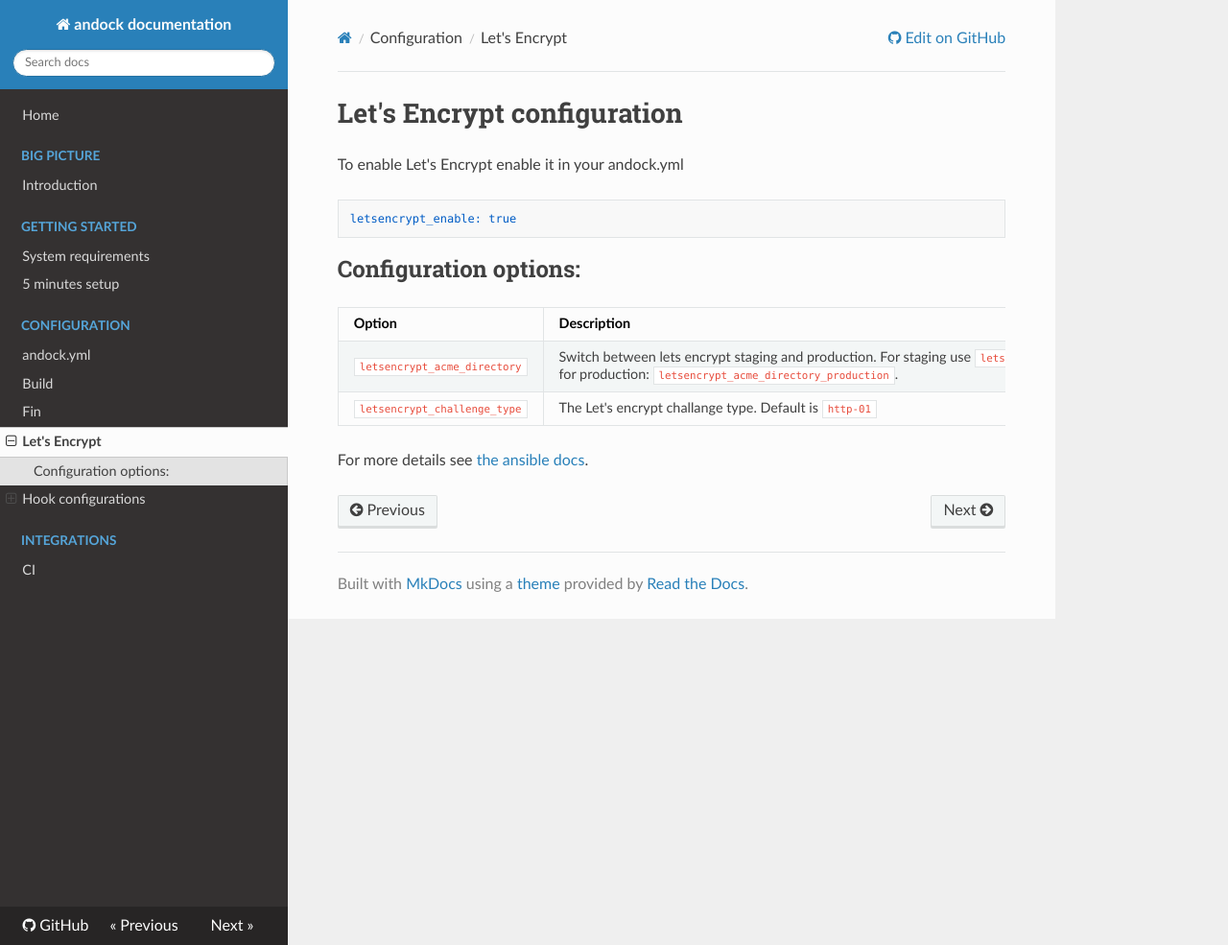
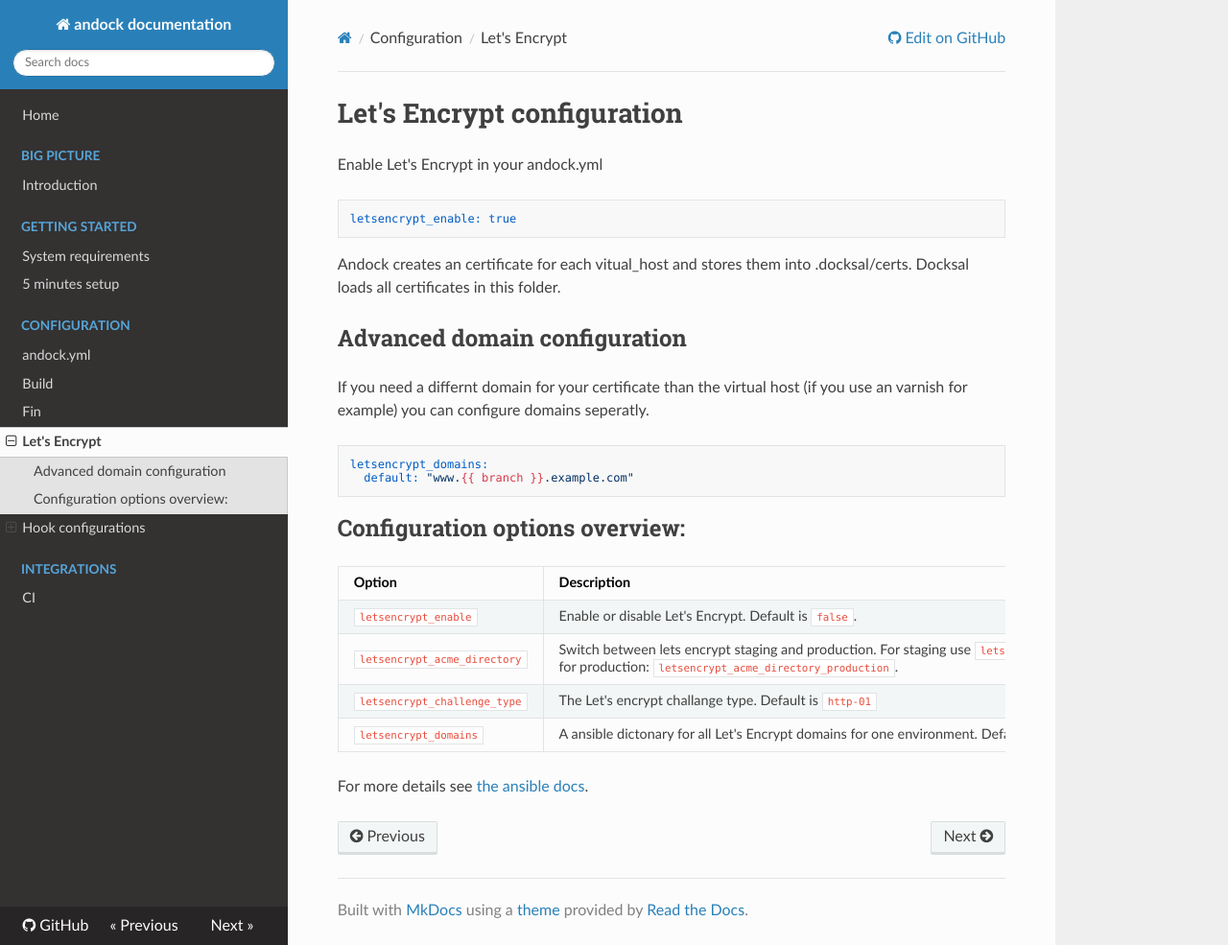
Before and after one commit to andock/andock, an MkDocs documentation site: the page built from docs/configuration/letsencrypt.md, in a window 1280 px wide and 985 px high. Shown: the whole window at 96% size. Built offline with MkDocs 1.6.1, drawn with Linux system fonts in a browser that asks for light colours; nearby versions of some CDN libraries; old or Windows-style settings are respelled for this version of MkDocs.

Commit message:
Update Let's Encrypt doc.

````diff
--- a/docs/configuration/letsencrypt.md
+++ b/docs/configuration/letsencrypt.md
@@ -1,17 +1,28 @@
 # Let's Encrypt configuration
 
-To enable Let's Encrypt enable it in your andock.yml
+Enable Let's Encrypt in your andock.yml
 
 ```yaml
 letsencrypt_enable: true
 ```
 
-## Configuration options:
+Andock creates an certificate for each vitual_host and stores them into .docksal/certs. Docksal loads all certificates in this folder.
+
+## Advanced domain configuration
+If you need a differnt domain for your certificate than the virtual host (if you use an varnish for example) you can configure domains seperatly.
+
+```yaml
+letsencrypt_domains:
+  default: "www.{{ branch }}.example.com"
+```
+
+## Configuration options overview:
 
 | Option                     | Description |
 |----------------------------|:------------|
+| `letsencrypt_enable`            | Enable or disable Let's Encrypt. Default is `false`.
 | `letsencrypt_acme_directory`            | Switch between lets encrypt staging and production. For staging use `letsencrypt_acme_directory_staging` for production: `letsencrypt_acme_directory_production`.
 | `letsencrypt_challenge_type`            | The Let's encrypt challange type. Default is `http-01`
-
+| `letsencrypt_domains`            | A ansible dictonary for all Let's Encrypt domains for one environment. Default is `virtual_hosts`.
 
 For more details see [the ansible docs](https://docs.ansible.com/ansible/2.5/modules/letsencrypt_module.html).
````
